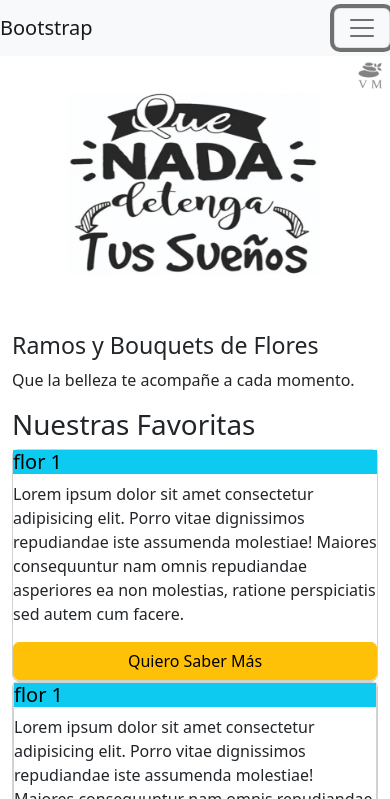
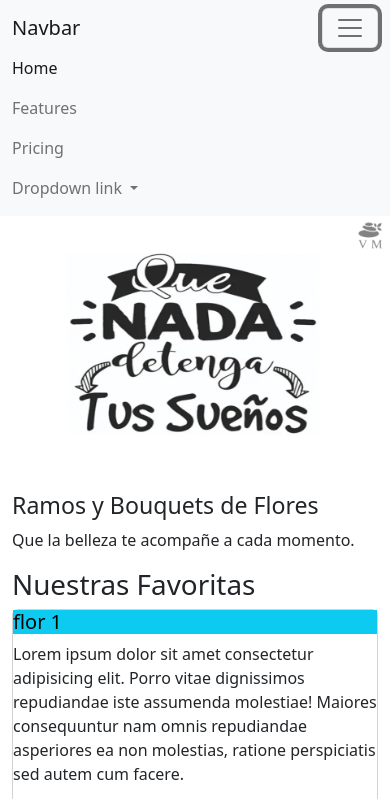
Before and after one commit to VBDeveloper2075/One-Page-Website, a plain HTML site: page index.html in a window 390 px wide. Both pictures are taken after a click on the button 362 px from the left and 28 px from the top of the page. Shown: the top 799 px of the page. Drawn offline with nearby package versions, Linux system fonts and the light colour scheme.

Commit message:
cambio navbar

```diff
--- a/index.html
+++ b/index.html
@@ -12,15 +12,36 @@
 <!-- contenedores -- class container
      fila         -- class row
      columnas     -- class col -->
-    <nav class="navbar navbar-expand-lg navbar-light bg-light">
-    <a class="navbar-brand" href="https://www.w3schools.com/bootstrap5/bootstrap_collapse.php">Bootstrap</a>
-    <button class="navbar-toggler" type="button" data-toggle="collapse"
-            data-target="#navbarSupportedContent" aria-controls="navbarSupportedContent"
-            aria-expanded="false" aria-label="Toggle navigation">
-        <span class="navbar-toggler-icon"></span>
-    </button>
-
-
+  <nav class="navbar navbar-expand-lg bg-light">
+    <div class="container-fluid">
+        <a class="navbar-brand" href="#">Navbar</a>
+        <button class="navbar-toggler" type="button" data-bs-toggle="collapse" data-bs-target="#navbarNavDropdown" aria-controls="navbarNavDropdown" aria-expanded="false" aria-label="Toggle navigation">
+          <span class="navbar-toggler-icon"></span>
+        </button>
+        <div class="collapse navbar-collapse" id="navbarNavDropdown">
+          <ul class="navbar-nav">
+            <li class="nav-item">
+              <a class="nav-link active" aria-current="page" href="#">Home</a>
+            </li>
+            <li class="nav-item">
+              <a class="nav-link" href="#">Features</a>
+            </li>
+            <li class="nav-item">
+              <a class="nav-link" href="#">Pricing</a>
+            </li>
+            <li class="nav-item dropdown">
+              <a class="nav-link dropdown-toggle" href="#" role="button" data-bs-toggle="dropdown" aria-expanded="false">
+                Dropdown link
+              </a>
+              <ul class="dropdown-menu">
+                <li><a class="dropdown-item" href="#">Action</a></li>
+                <li><a class="dropdown-item" href="#">Another action</a></li>
+                <li><a class="dropdown-item" href="#">Something else here</a></li>
+              </ul>
+            </li>
+          </ul>
+        </div>
+      </div>
     </nav>
 
     <!-- Carousel -->
```
